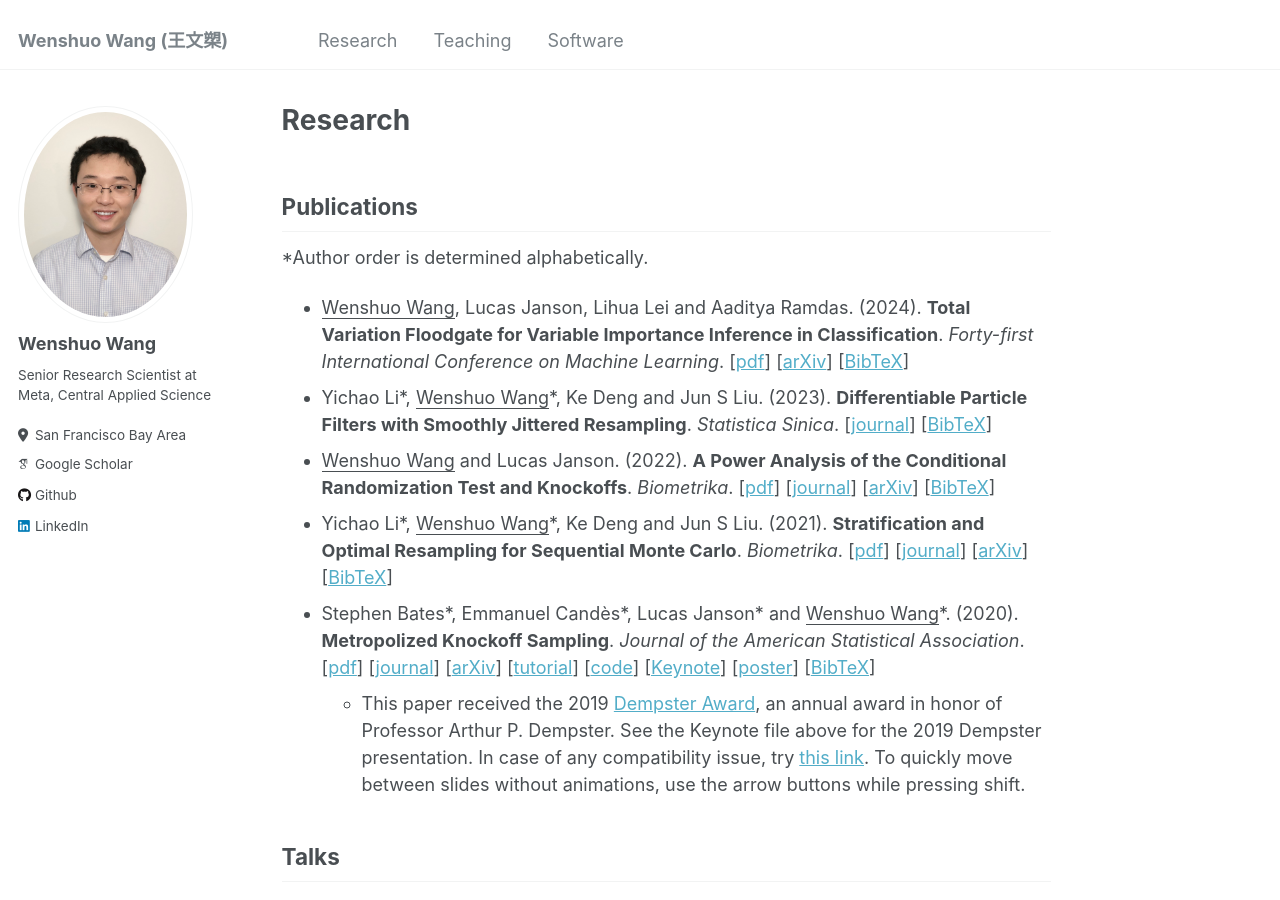
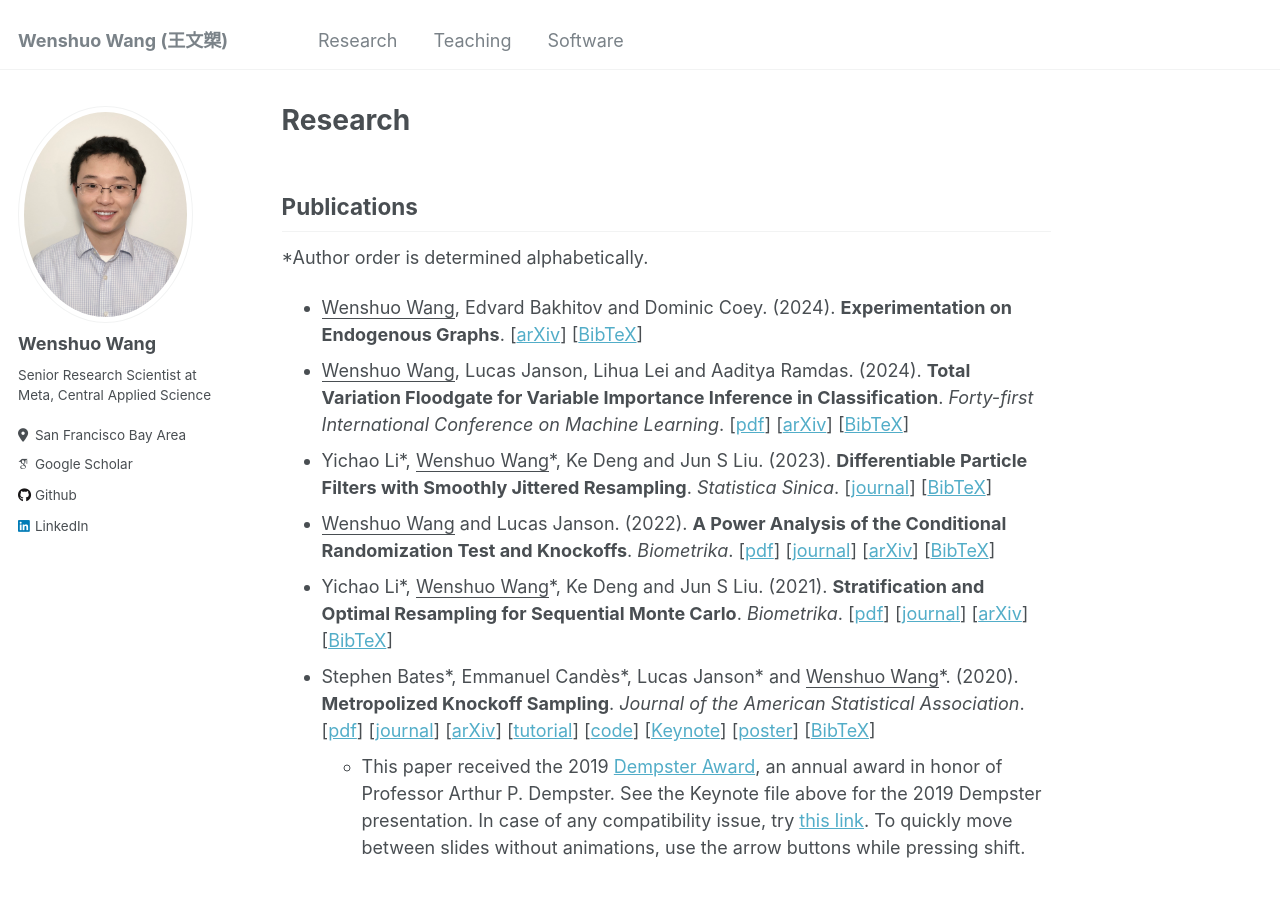
Before and after one commit to wenshuow/wenshuow.github.io, a Jekyll site: the page built from _pages/research.md, in a window 1280 px wide and 900 px high. Built offline with Jekyll 4.4.1, drawn with Linux system fonts in a browser that asks for light colours; some web fonts are replaced.

Commit message:
Update research.md

```diff
--- a/_pages/research.md
+++ b/_pages/research.md
@@ -6,6 +6,7 @@
 
 ## Publications
 \*Author order is determined alphabetically.
+- <u>Wenshuo Wang</u>, Edvard Bakhitov and Dominic Coey. (2024). <strong>Experimentation on Endogenous Graphs</strong>. [<a href="https://arxiv.org/abs/2410.09267" target="_blank">arXiv</a>] [<a href="./files/EEG_WBC.html" target="_blank">BibTeX</a>]
 - <u>Wenshuo Wang</u>, Lucas Janson, Lihua Lei and Aaditya Ramdas. (2024). <strong>Total Variation Floodgate for Variable Importance Inference in Classification</strong>. <em>Forty-first International Conference on Machine Learning</em>. [<a href="./files/ETV_WJLR.pdf" target="_blank">pdf</a>] [<a href="https://arxiv.org/abs/2309.04002" target="_blank">arXiv</a>] [<a href="./files/ETV-WJLR-2023.html" target="_blank">BibTeX</a>]
 - Yichao Li\*, <u>Wenshuo Wang</u>\*, Ke Deng and Jun S Liu. (2023). <strong>Differentiable Particle Filters with Smoothly Jittered Resampling</strong>. <em>Statistica Sinica</em>. [<a href="https://www3.stat.sinica.edu.tw/ss_newpaper/SS-2022-0256_na.pdf" target="_blank">journal</a>] [<a href="./files/RRJ-LWDL-2023.html" target="_blank">BibTeX</a>]
 - <u>Wenshuo Wang</u> and Lucas Janson. (2022). <strong>A Power Analysis of the Conditional Randomization Test and Knockoffs</strong>. <em>Biometrika</em>. [<a href="./files/CRT_knockoffs_WJ.pdf" target="_blank">pdf</a>] [<a href="https://academic.oup.com/biomet/article-abstract/109/3/631/6415822" target="_blank">journal</a>] [<a href="https://arxiv.org/abs/2010.02304" target="_blank">arXiv</a>] [<a href="./files/CRT_knockoffs-WJ-2020.html" target="_blank">BibTeX</a>]
```
